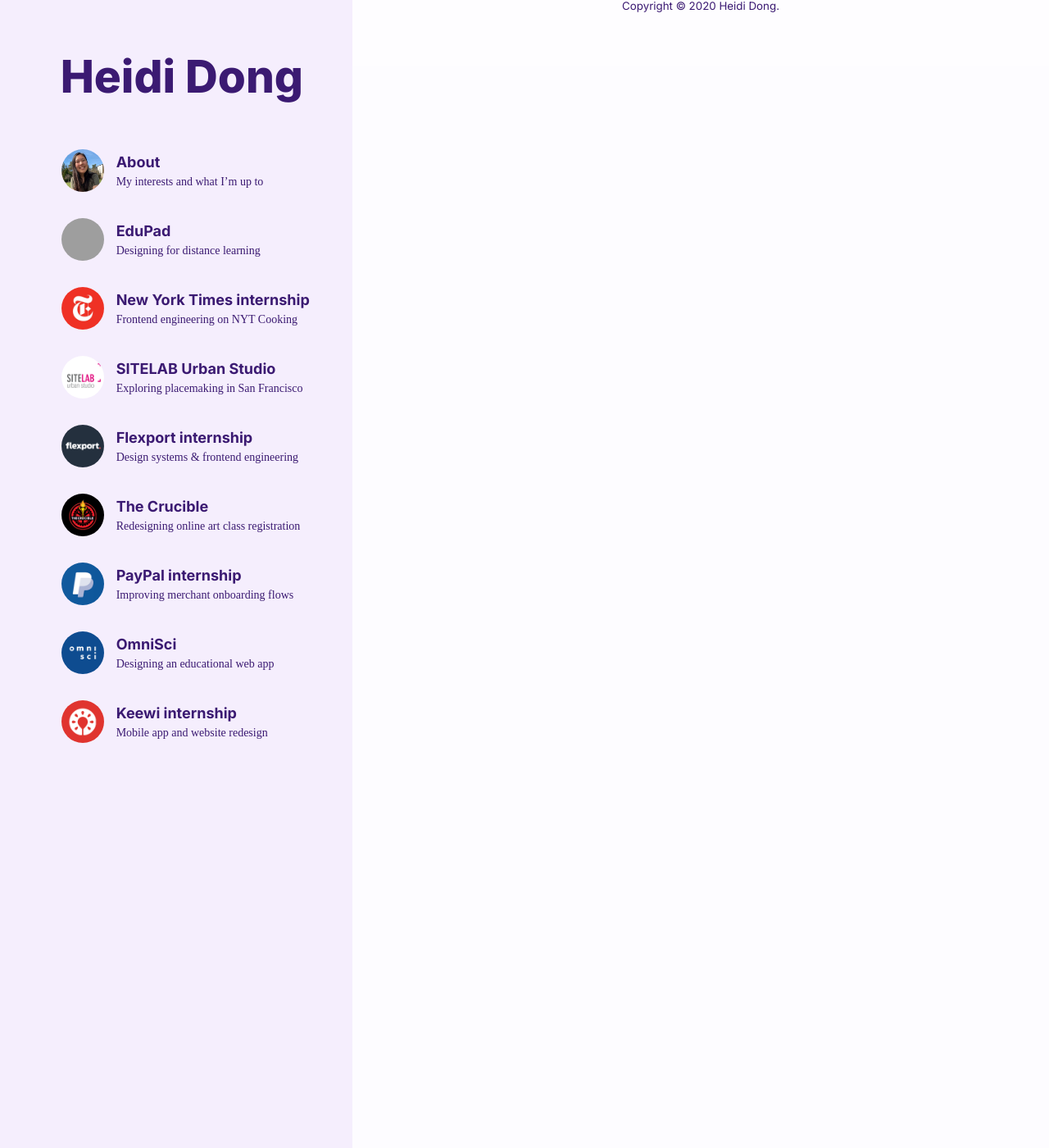
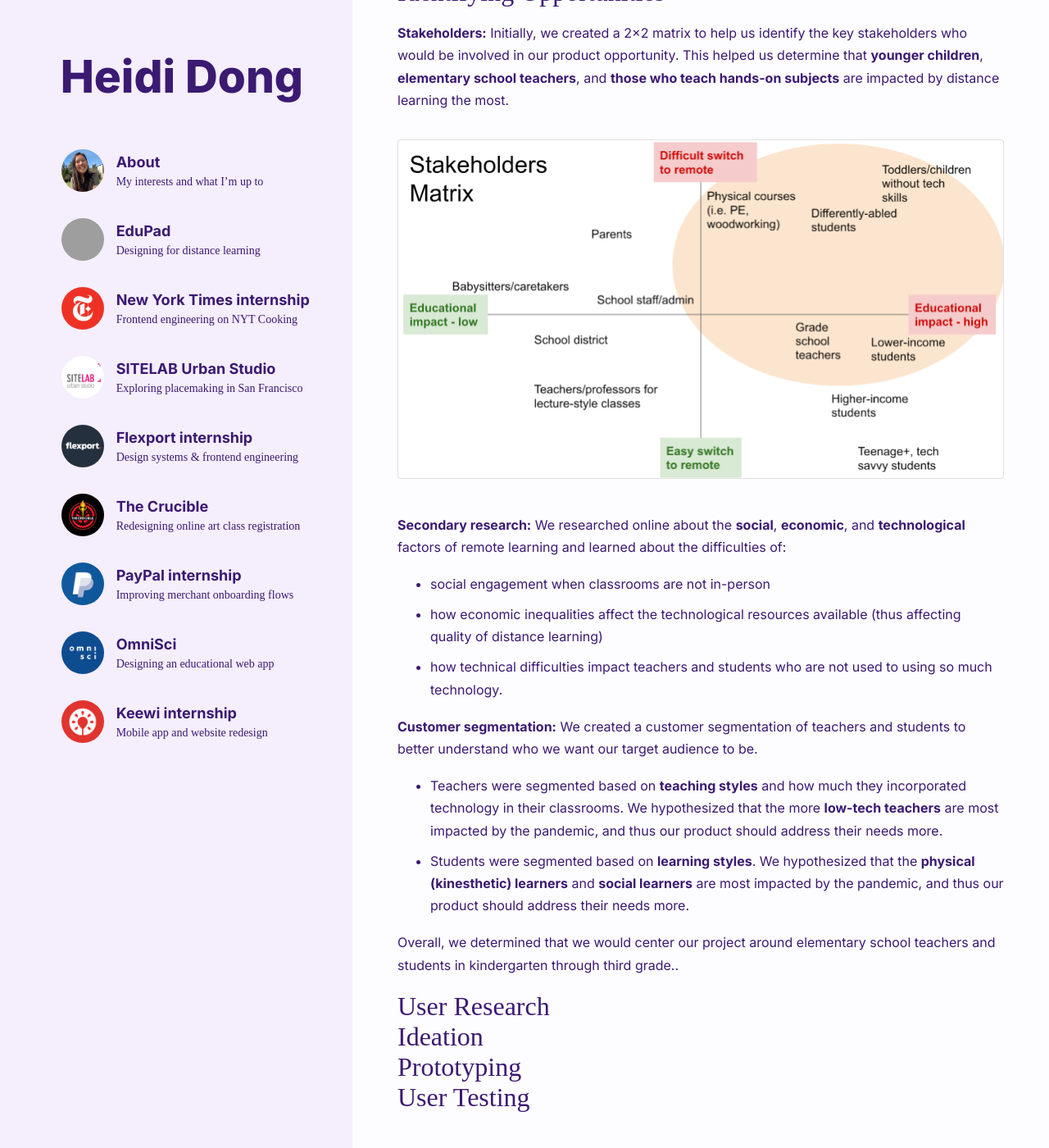
Before and after one commit to heidid/heidid.github.io, a Jekyll site: the page built from project/edupad/index.md, in a window 1280 px wide and 1400 px high, scrolled down 615 px. Shown: the whole window at 82% size. Built offline with Jekyll 4.4.1, drawn with Linux system fonts in a browser that asks for light colours; some web fonts are replaced; our own code applies the rules of GitHub Pages for plain Markdown files; some of the changed text lies outside the part shown; grey boxes are pictures that could not be loaded.

Commit message:
add some edupad content

```diff
--- a/project/edupad/index.md
+++ b/project/edupad/index.md
@@ -7,4 +7,40 @@ intro: |
   **Team members:** Junghyun Choy, Haohong Lin, Beny Mizrachi, mentored by Ron Zhang
 
   **Keywords:** product design, UI/UX design
+
+
 ---
+
+## Project Overview
+In collaboration with HP, we explored the experiences of virtual elementary school classrooms to improve hands-on learning for teachers and students ages 5 to 8. I was primarily responsible for leading user research and prototyping the software component of our product.
+
+
+## Identifying Opportunities
+**Stakeholders:** Initially, we created a 2x2 matrix to help us identify the key stakeholders who would be involved in our product opportunity. This helped us determine that **younger children**, **elementary school teachers**, and **those who teach hands-on subjects** are impacted by distance learning the most.
+
+![matrix of stakeholders in distance learning](stakeholders.png)
+
+
+**Secondary research:** We researched online about the **social**, **economic**, and **technological** factors of remote learning and learned about the difficulties of:
+
+- social engagement when classrooms are not in-person
+- how economic inequalities affect the technological resources available (thus affecting quality of distance learning)
+- how technical difficulties impact teachers and students who are not used to using so much technology.
+
+
+**Customer segmentation:** We created a customer segmentation of teachers and students to better understand who we want our target audience to be.
+
+- Teachers were segmented based on **teaching styles** and how much they incorporated technology in their classrooms. We hypothesized that the more **low-tech teachers** are most impacted by the pandemic, and thus our product should address their needs more.
+- Students were segmented based on **learning styles**. We hypothesized that the **physical (kinesthetic) learners** and **social learners** are most impacted by the pandemic, and thus our product should address their needs more.
+
+
+Overall, we determined that we would center our project around elementary school teachers and students in kindergarten through third grade..
+
+
+## User Research
+
+## Ideation
+
+## Prototyping
+
+## User Testing
```
Also changed, not shown: project/edupad/stakeholders.png (added).
